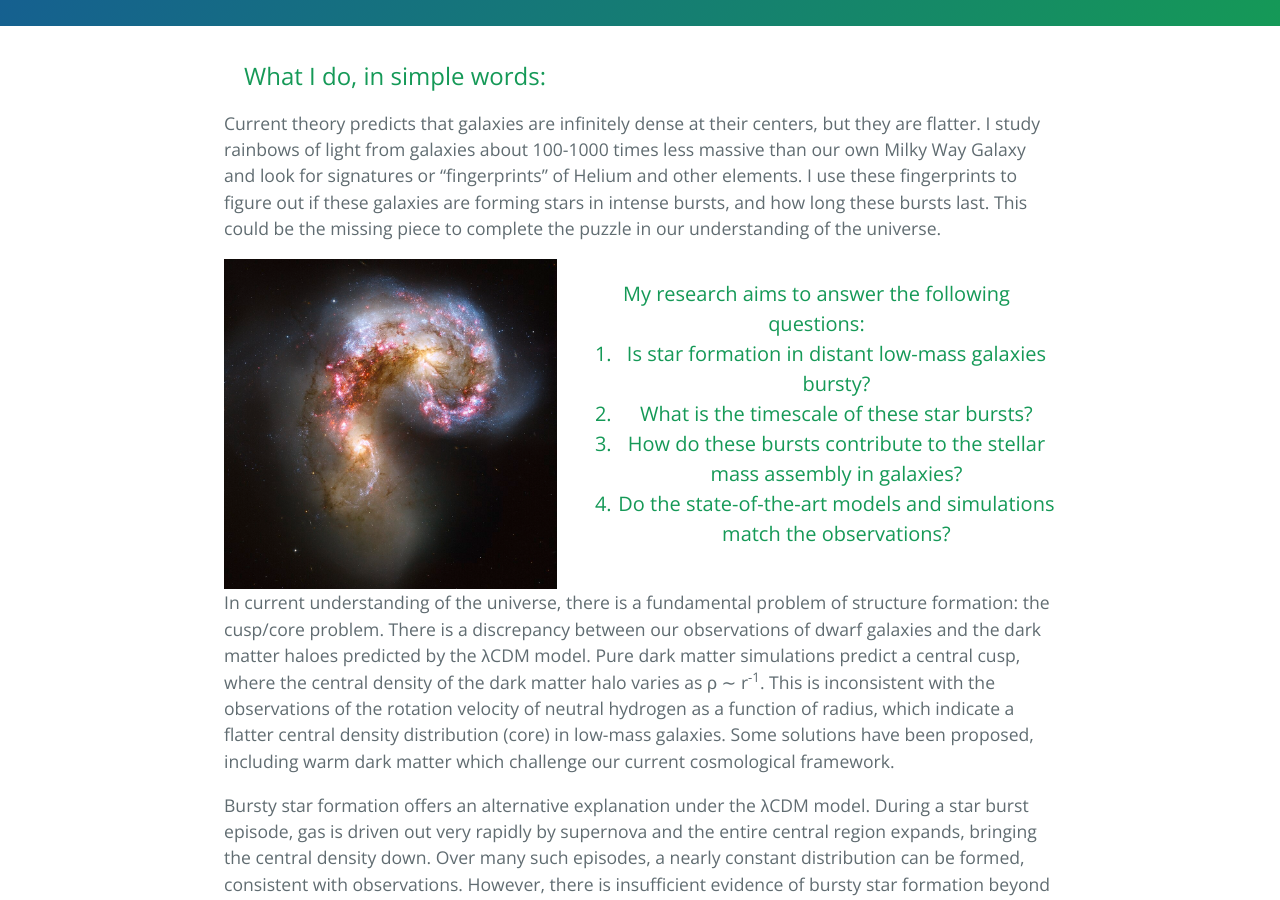
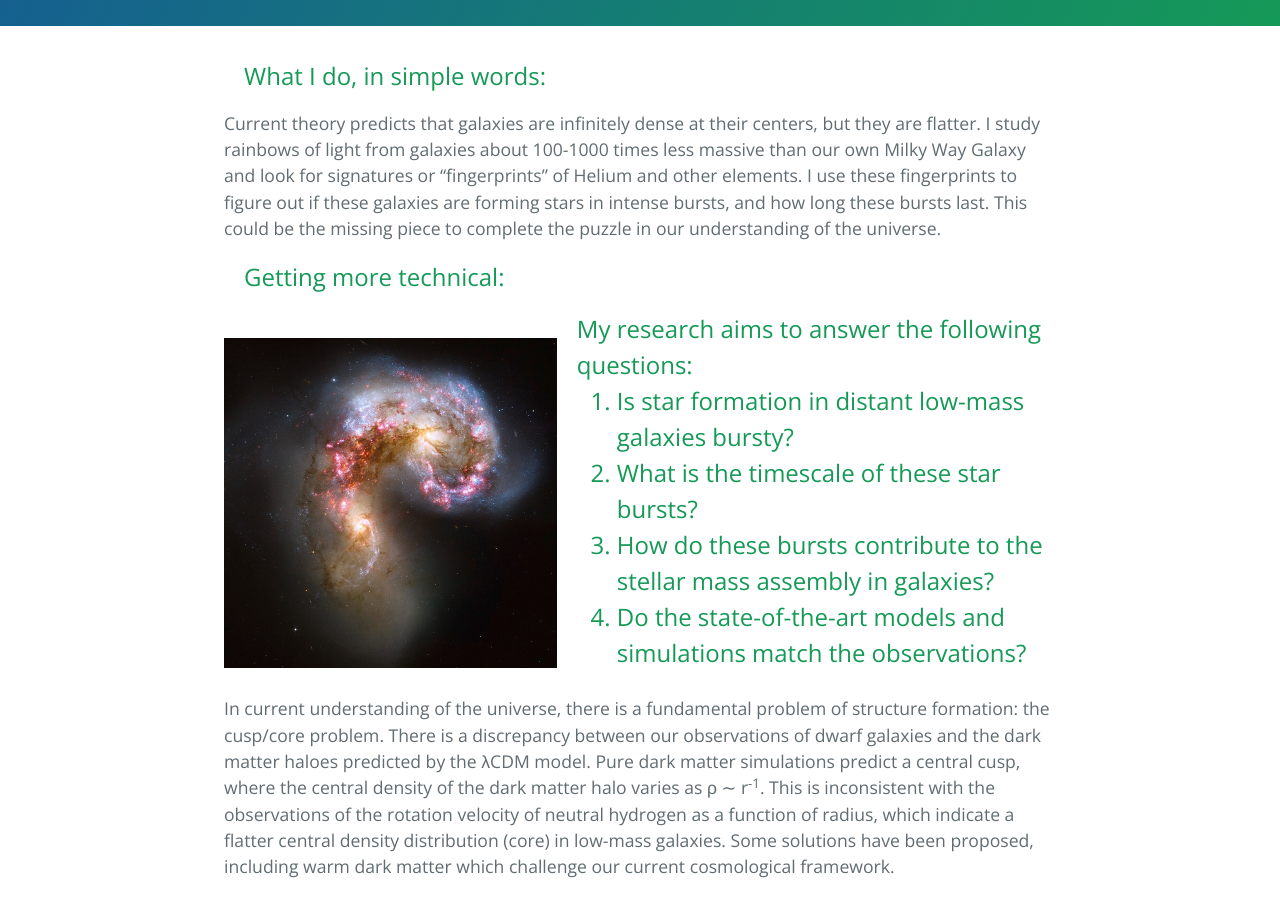
Before and after one commit to tejateppala/tejateppala.github.io, a Jekyll site: the page built from research.html, in a window 1280 px wide and 900 px high, scrolled down 357 px. Built offline with Jekyll 4.4.1, drawn with Linux system fonts in a browser that asks for light colours.

Commit message:
Updated website files

```diff
--- a/research.html
+++ b/research.html
@@ -49,12 +49,18 @@ Current theory predicts that galaxies are infinitely dense at their centers, but
 </p>
 </div>
 
+<div class="text">
+<h3>
+Getting more technical:
+</h3>
+</div>
+
     <div class="container">
 
         <img src="/media/Antennae_galaxies_xl.jpg">
 
       <div class="text">
-        <h2>
+        <h3>
 	My research aims to answer the following questions:
 		  <ol>
 		  	<li> Is star formation in distant low-mass galaxies bursty?
@@ -62,7 +68,7 @@ Current theory predicts that galaxies are infinitely dense at their centers, but
 		  	<li> How do these bursts contribute to the stellar mass assembly in galaxies?
 		  	<li> Do the state-of-the-art models and simulations match the observations?
 		  </ol>
-	</h2>
+	</h3>
       </div>
     </div>
     <div>
```
